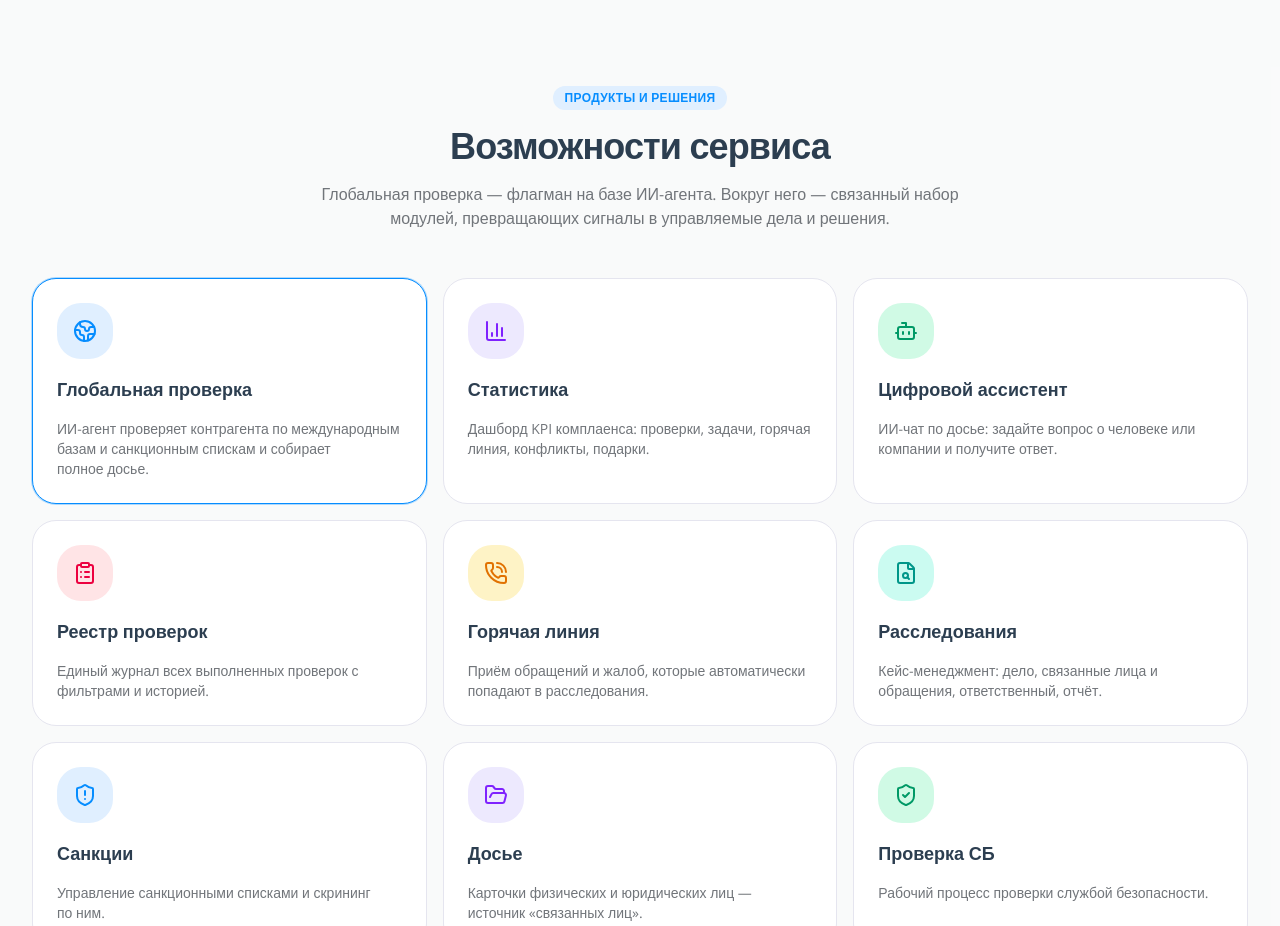
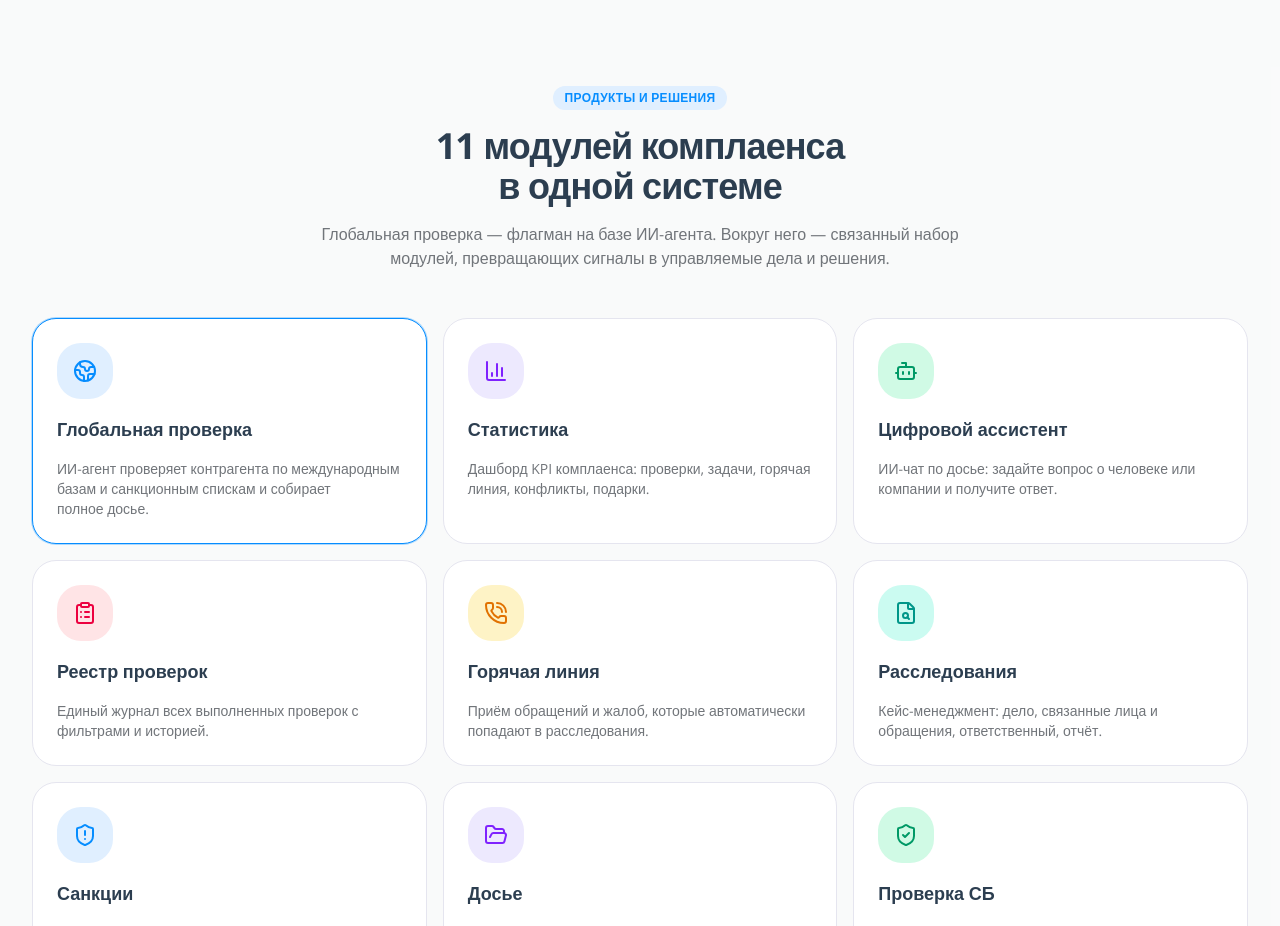
Before and after one commit to dzhmnklva012/-e-analytic, a Next.js app in the folder compliance-landing/: page / in a window 1280 px wide. Shown: the part 2220-3146 px from the top of the page. Built offline with nearby package versions, Linux system fonts and the light colour scheme.

Commit message:
Auto-update: page.tsx

```diff
--- a/compliance-landing/src/app/page.tsx
+++ b/compliance-landing/src/app/page.tsx
@@ -36,7 +36,7 @@ export default function Home() {
           <div className="flex flex-col gap-12">
             <SectionHeading
               eyebrow="Продукты и решения"
-              title="Возможности сервиса"
+              title="11 модулей комплаенса в одной системе"
               description="Глобальная проверка — флагман на базе ИИ-агента. Вокруг него — связанный набор модулей, превращающих сигналы в управляемые дела и решения."
             />
             <div className="grid gap-4 sm:grid-cols-2 lg:grid-cols-3">
```
